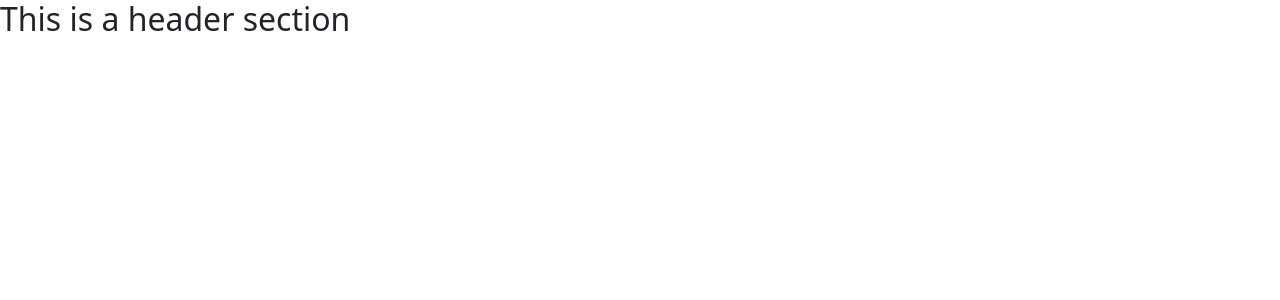
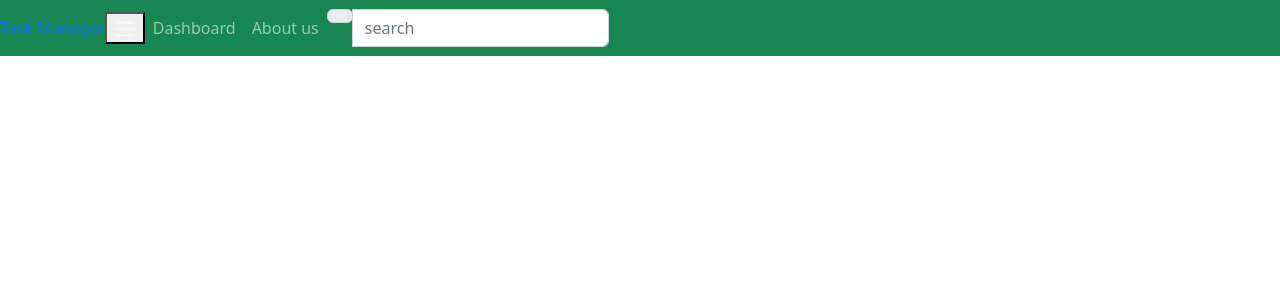
Before and after one commit to Lahuraje/angular11_task, an Angular app in the folder taskmgmtsys/: page / in a window 1280 px wide. Shown: the top 300 px of the page. Built offline with nearby package versions, Linux system fonts and the light colour scheme.

Commit message:
navbar added

```diff
--- a/taskmgmtsys/src/app/nav/header/header.component.html
+++ b/taskmgmtsys/src/app/nav/header/header.component.html
@@ -1 +1,29 @@
-<h2>This is a header section</h2>
+<nav class="navbar navbar-expand-sm bg-success navbar-dark">
+    <a href="navbar-band" >Task Manager</a>
+    <button class="navbar-toggle" type="button" data-toggle="collapse" data-target="#mynav">
+        <span class="navbar-toggler-icon"></span>
+
+    </button>
+    <div class="collapse navbar-collapse" id="mynav">
+        <ul class="navbar-nav mr-auto">
+            <li class="nav-item">
+                <a class="nav-link" href="#"> Dashboard</a>
+            </li>
+            <li class="nav-item">
+                <a class="nav-link" href="#"> About us</a>
+            </li>
+        </ul>
+        <form class="form-inline my-2 my-lg-0">
+            <div class="input-group">
+                <div class="input-group-prepend">
+                    <span class="input-group-text" id="search">
+                        <i class="fa-fa-search"></i>
+                    </span>
+                </div>
+                <input type="text" class="form-control" placeholder="search">
+            </div>
+
+        </form>
+    </div>
+
+</nav>
```
